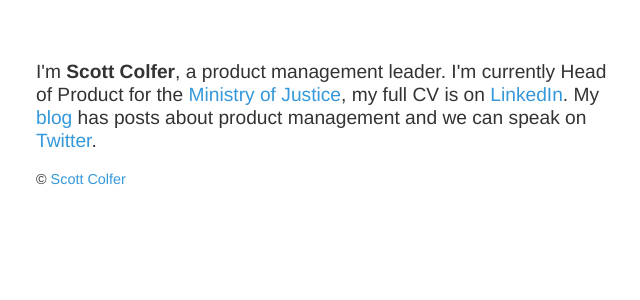
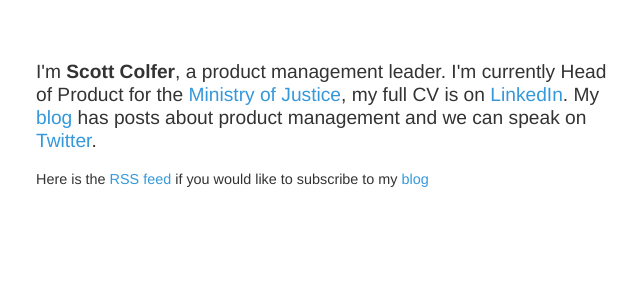
Before and after one commit to scottcolfer/scottcolfer.github.io, a Jekyll site: the page built from index.html, in a window 1280 px wide. Shown: the top 300 px of the page, without its empty margins (316-956 px from the left). Built offline with Jekyll 4.4.1, drawn with Linux system fonts in a browser that asks for light colours.

Commit message:
Update homepage.html
Changed footer to add link to RSS feed

```diff
--- a/_layouts/homepage.html
+++ b/_layouts/homepage.html
@@ -26,7 +26,7 @@
 
 			</div><!-- /.container -->
 			<footer>
-				<p>&copy; <a href="http://www.scottcolfer.com/">Scott Colfer</a></p>
+				<p>Here is the <a href="https://scottcolfer.com/blog/atom.xml">RSS feed</a> if you would like to subscribe to my <a href="https://scottcolfer.com/blog/">blog</a> </p>
 			</footer>
 		</body>
 	</html>
```
